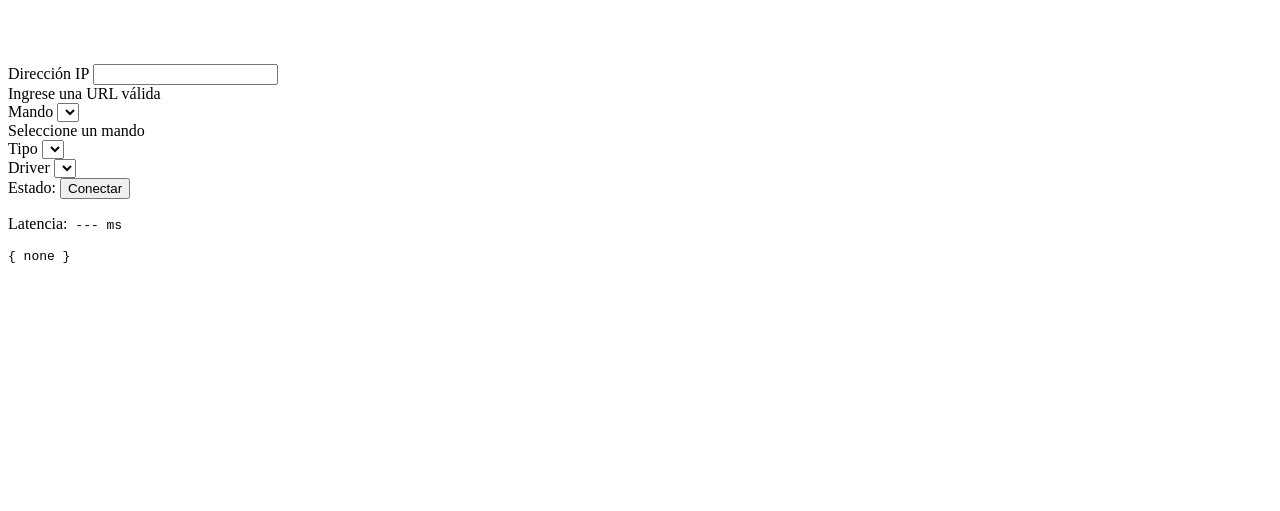
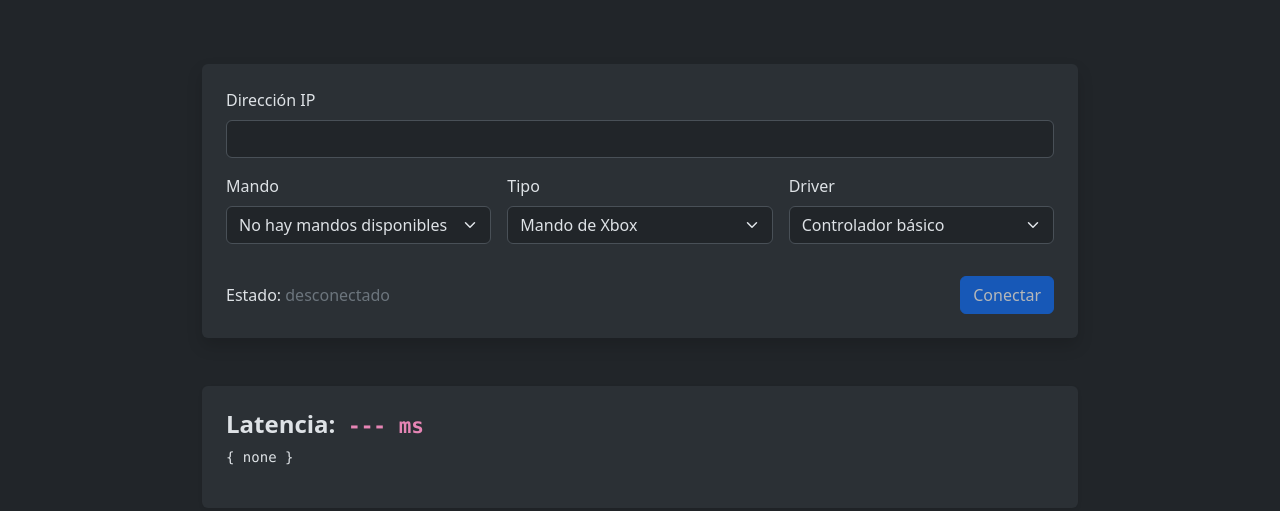
Before and after one commit to msilenzi/ts-car, a plain HTML site: page docs/index.html in a window 1280 px wide. Drawn offline with Linux system fonts and the light colour scheme; the site is published under a folder, as on GitHub Pages, so addresses that start at the root find nothing.

Commit message:
fix links errors

```diff
--- a/docs/index.html
+++ b/docs/index.html
@@ -2,11 +2,11 @@
 <html lang="en">
   <head>
     <meta charset="UTF-8" />
-    <link rel="icon" type="image/svg+xml" href="/vite.svg" />
+    <link rel="icon" type="image/svg+xml" href="./vite.svg" />
     <meta name="viewport" content="width=device-width, initial-scale=1.0" />
     <title>ts-car</title>
-    <script type="module" crossorigin src="/assets/index-BrkGBAjz.js"></script>
-    <link rel="stylesheet" crossorigin href="/assets/index-DUEfxN0n.css">
+    <script type="module" crossorigin src="./assets/index-BrkGBAjz.js"></script>
+    <link rel="stylesheet" crossorigin href="./assets/index-DUEfxN0n.css">
   </head>
 
   <body data-bs-theme="dark">
```
